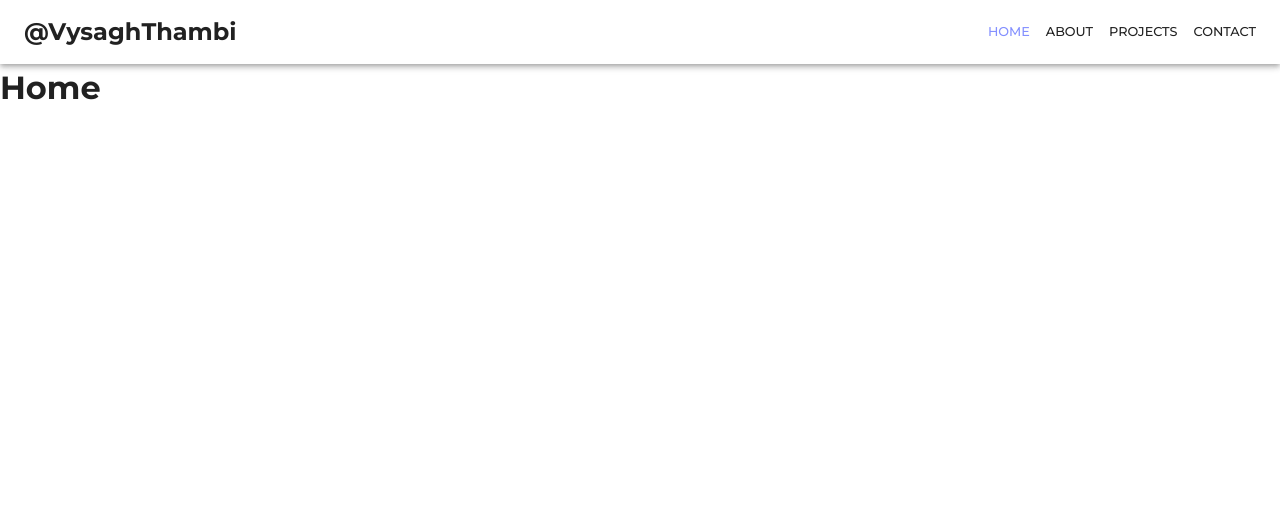
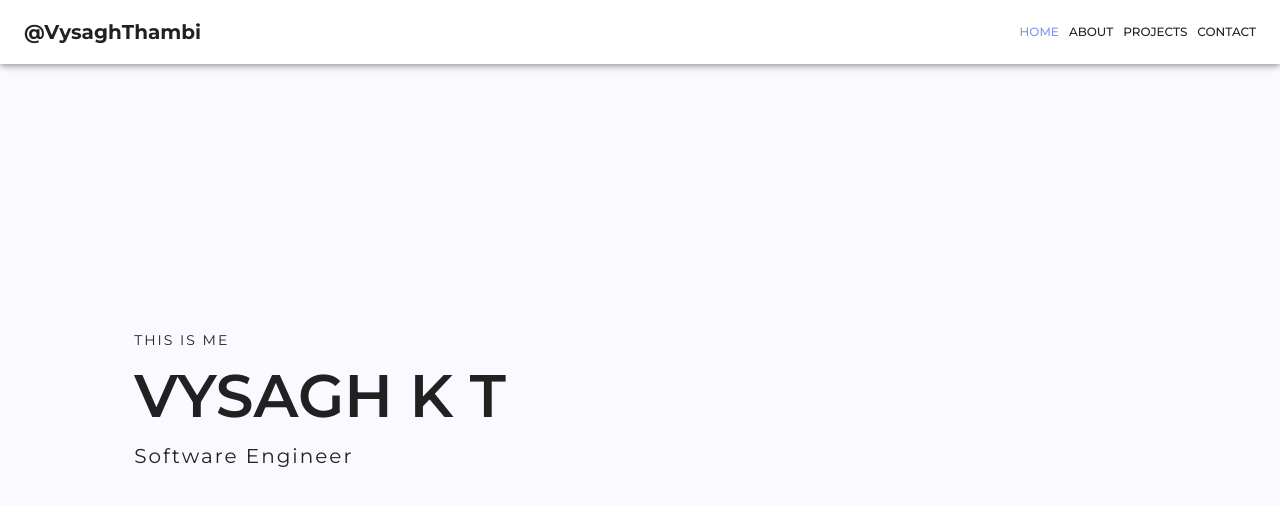
Before and after one commit to vysaghthambi/portfolio, a Next.js app: page /home in a window 1280 px wide. Shown: the top 506 px of the page. Built offline with nearby package versions, Linux system fonts and the light colour scheme.

Commit message:
implement hero section

```diff
--- a/src/app/globals.css
+++ b/src/app/globals.css
@@ -2,6 +2,10 @@
   box-sizing: border-box;
   padding: 0;
   margin: 0;
+}
+
+html {
+  font-size: 10px;
 }
 
 html,
--- /dev/null
+++ b/src/app/home/page.module.css
@@ -0,0 +1,3 @@
+.HeroSection {
+  background-color: var(--mui-palette-secondary-main);
+}
--- a/src/app/home/page.tsx
+++ b/src/app/home/page.tsx
@@ -1,5 +1,28 @@
+import Grid from "@mui/material/Grid";
+import Stack from "@mui/material/Stack";
+import Typography from "@mui/material/Typography";
+
+import style from "./page.module.css";
+
 export default function Home() {
   return (
-    <h1>Home</h1>
-  )
+    <>
+      <Grid container height="100svh" className={style.HeroSection}>
+        <Grid item xs={12} md={6} display="flex" justifyContent="center" alignItems="center">
+          <Stack>
+            <Typography fontSize="1.4rem" fontWeight={400} letterSpacing=".2rem" color="info">
+              THIS IS ME
+            </Typography>
+            <Typography fontSize="6rem" fontWeight={600}>
+              VYSAGH K T
+            </Typography>
+            <Typography fontSize="2rem" fontWeight={400} letterSpacing=".2rem">
+              Software Engineer
+            </Typography>
+          </Stack>
+        </Grid>
+        <Grid item xs={12} md={6}></Grid>
+      </Grid>
+    </>
+  );
 }
--- a/src/components/Header/Header.tsx
+++ b/src/components/Header/Header.tsx
@@ -39,14 +39,14 @@ export default function Header() {
   return (
     <Box>
       <CssBaseline />
-      <AppBar component="nav" position="static" color="primary" className={style.AppBar}>
+      <AppBar component="nav" className={style.AppBar}>
         <Toolbar>
-          <Typography fontSize="1.5rem" fontWeight="700" color="info" flexGrow={1}>
+          <Typography fontSize="2rem" fontWeight="700" color="info" flexGrow={1}>
             @VysaghThambi
           </Typography>
           {isMobileScreen ? (
-            <IconButton onClick={handleDrawerToggle} color="info">
-              <MenuIcon />
+            <IconButton onClick={handleDrawerToggle} color="info" size="large">
+              <MenuIcon fontSize="large" />
             </IconButton>
           ) : (
             <>
@@ -54,7 +54,7 @@ export default function Header() {
                 <Link href={item.to} key={item.label}>
                   <Typography
                     color={isActive(item.to) ? "primary" : "info"}
-                    fontSize="0.8rem"
+                    fontSize="1.2rem"
                     fontWeight={500}
                   >
                     {item.label}
@@ -79,7 +79,11 @@ export default function Header() {
           >
             {menuList.map((item) => (
               <Link key={item.label} href={item.to}>
-                <Typography color={isActive(item.to) ? "primary" : "secondary"} p="0.5rem 2rem">
+                <Typography
+                  fontSize="1.3rem"
+                  color={isActive(item.to) ? "primary" : "secondary"}
+                  p="1rem 2rem"
+                >
                   {item.label}
                 </Typography>
               </Link>
```
